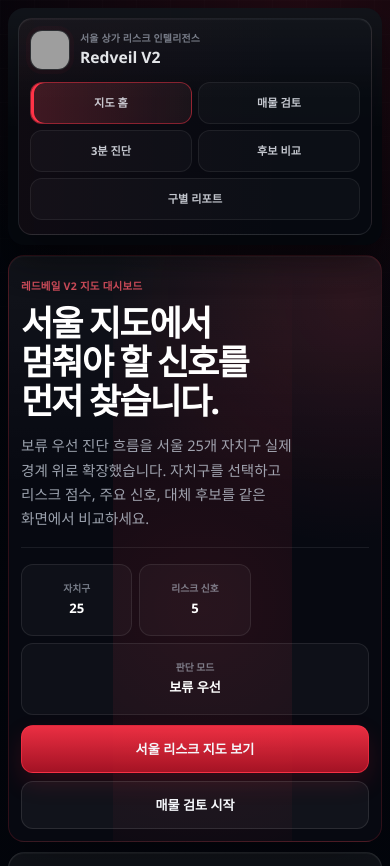
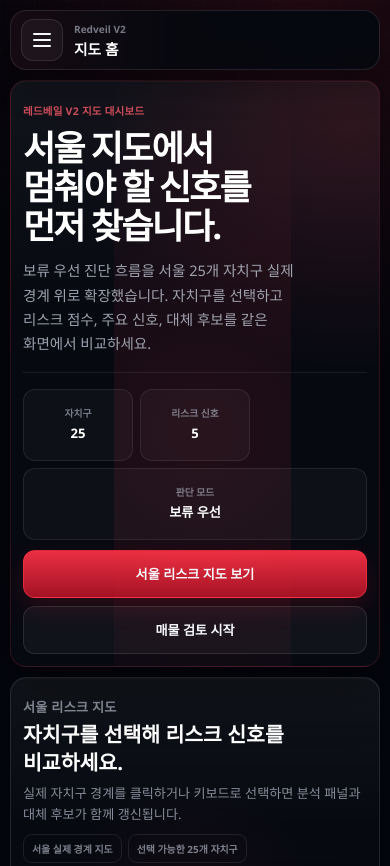
Before and after one commit to dffxonnb-cyber/Seoul-Storefront-Redveil, a website: page app/site/v2/index.html in a window 390 px wide. Shown: the top 866 px of the page. Drawn offline with Linux system fonts and the light colour scheme; grey boxes are pictures that could not be loaded.

Commit message:
feat: apply shared shell to V2 map home

```diff
--- a/app/site/v2/index.html
+++ b/app/site/v2/index.html
@@ -12,14 +12,17 @@
     <link rel="icon" type="image/png" href="../assets/redveil-logo.png" />
     <link rel="stylesheet" href="./redveil-v2.css?v=20260606-map-dashboard" />
     <link rel="stylesheet" href="./redveil-v2-mobile.css?v=20260711-v2-mobile-korean" />
+    <link rel="stylesheet" href="./redveil-v2-shell.css?v=20260711-shared-shell" />
     <script src="../website_payload.js" defer></script>
+    <script src="./redveil-v2-shell.js?v=20260711-shared-shell" defer></script>
     <script src="./redveil-v2.js" defer></script>
   </head>
-  <body data-page="redveil-v2">
+  <body data-page="redveil-v2" data-v2-view="map">
     <a class="skip-link" href="#redveil-v2-main">본문 바로가기</a>
 
     <div class="v2-shell">
-      <aside class="v2-sidebar" aria-label="Redveil V2 메뉴">
+      <aside id="v2-sidebar" class="v2-sidebar" aria-label="Redveil V2 메뉴">
+        <button class="v2-sidebar-close" type="button" aria-label="메뉴 닫기" data-v2-menu-close></button>
         <div class="v2-sidebar-primary">
           <a class="v2-brand" href="./index.html" aria-label="Redveil V2 지도 대시보드 홈">
             <img src="../assets/redveil-logo.png" alt="" aria-hidden="true" decoding="async" />
@@ -30,23 +33,23 @@
           </a>
 
           <nav class="v2-side-nav" aria-label="대시보드 메뉴">
-            <a class="is-active" href="./index.html" aria-current="page">
+            <a href="./index.html" data-v2-nav="map">
               <span>01</span>
               <strong>지도 홈</strong>
             </a>
-            <a href="../review.html">
+            <a href="../review.html" data-v2-nav="review">
               <span>02</span>
               <strong>매물 검토</strong>
             </a>
-            <a href="../assessment.html">
+            <a href="../assessment.html" data-v2-nav="assessment">
               <span>03</span>
               <strong>3분 진단</strong>
             </a>
-            <a href="../compare.html">
+            <a href="../compare.html" data-v2-nav="compare">
               <span>04</span>
               <strong>후보 비교</strong>
             </a>
-            <a href="./districts.html">
+            <a href="./districts.html" data-v2-nav="districts">
               <span>05</span>
               <strong>구별 리포트</strong>
             </a>
@@ -59,18 +62,31 @@
           <p>서울 자치구 실제 경계 기반 리스크 신호를 검토합니다.</p>
         </div>
       </aside>
+      <button class="v2-sidebar-backdrop" type="button" aria-label="메뉴 닫기" data-v2-menu-backdrop></button>
 
       <div class="v2-workspace">
+        <div class="v2-mobile-bar" aria-label="모바일 화면 메뉴">
+          <button
+            class="v2-menu-toggle"
+            type="button"
+            aria-label="화면 메뉴 열기"
+            aria-controls="v2-sidebar"
+            aria-expanded="false"
+            data-v2-menu-open
+          >
+            <span class="v2-menu-toggle-icon" aria-hidden="true"></span>
+          </button>
+          <div class="v2-mobile-bar-copy">
+            <small>Redveil V2</small>
+            <strong data-v2-current-title>지도 홈</strong>
+          </div>
+        </div>
+
         <header class="v2-topbar" aria-label="상단 상태 바">
           <div class="v2-topbar-title">
             <span>서울 리스크 모니터</span>
             <strong>실제 자치구 경계 기반 매입 리스크 대시보드</strong>
           </div>
-
-          <nav class="v2-topbar-nav" aria-label="빠른 이동">
-            <a href="../assessment.html">3분 진단</a>
-            <a href="./districts.html">구별 리포트</a>
-          </nav>
 
           <div class="v2-status-pills" aria-label="데이터 상태">
             <span id="v2-data-updated">데이터 시점 확인 중</span>
```
